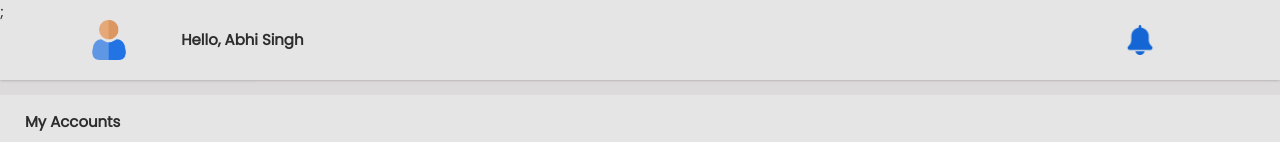
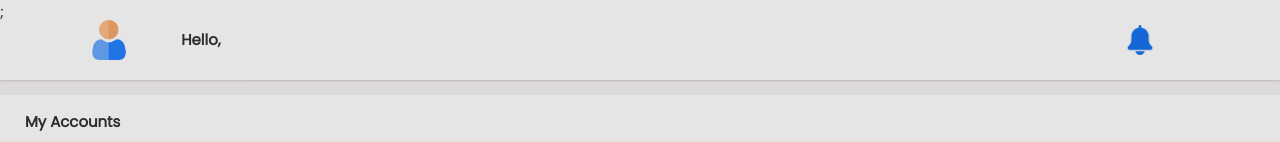
Before and after one commit to codeWithJooy/Rentfrontend, a React (Create React App) app: page /student in a window 1280 px wide. Shown: the top 142 px of the page. Built offline with nearby package versions, Linux system fonts and the light colour scheme.

Commit message:
Student header Done

```diff
--- a/src/Components/Header/StudentHeader/StudentHeader.js
+++ b/src/Components/Header/StudentHeader/StudentHeader.js
@@ -1,13 +1,15 @@
 import React from "react";
+import { useSelector } from "react-redux";
 
 const StudentHeader = () => {
+  const name = useSelector((state) => state.student.studentData.name);
   return (
     <div className="stuHeader">
       <div className="stuHeaderIcon">
         <img src="Assets/Students/userHeader.png" />
       </div>
       <div className="stuHeaderName">
-        <p>Hello, Abhi Singh</p>
+        <p>Hello, {name}</p>
       </div>
       <div className="stuHeaderNotification">
         <img src="Assets/Students/notification.png" />
```
